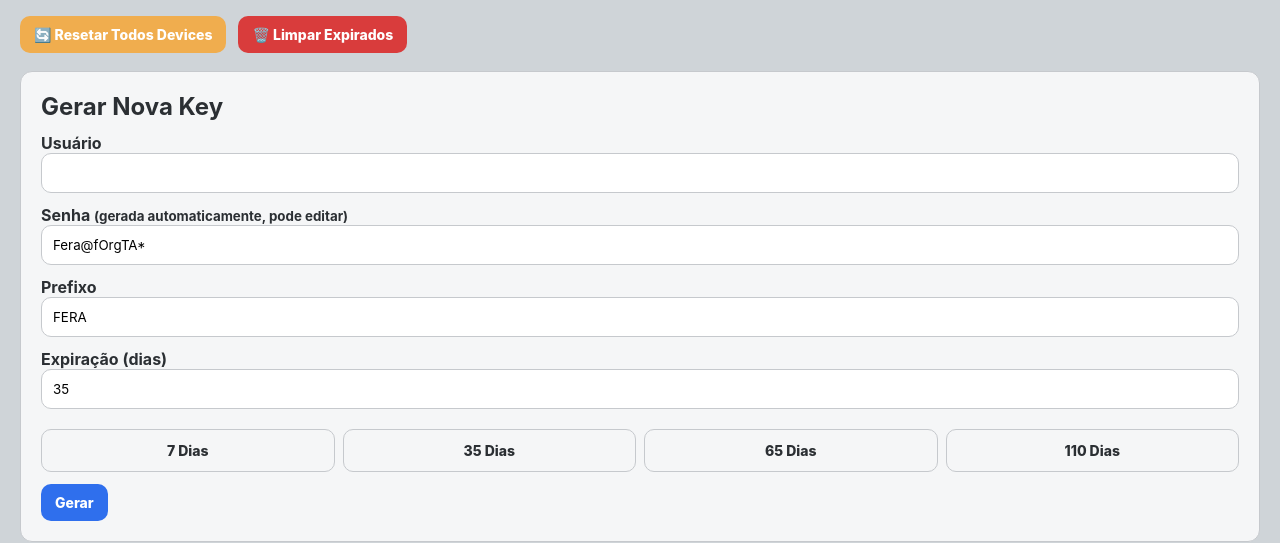
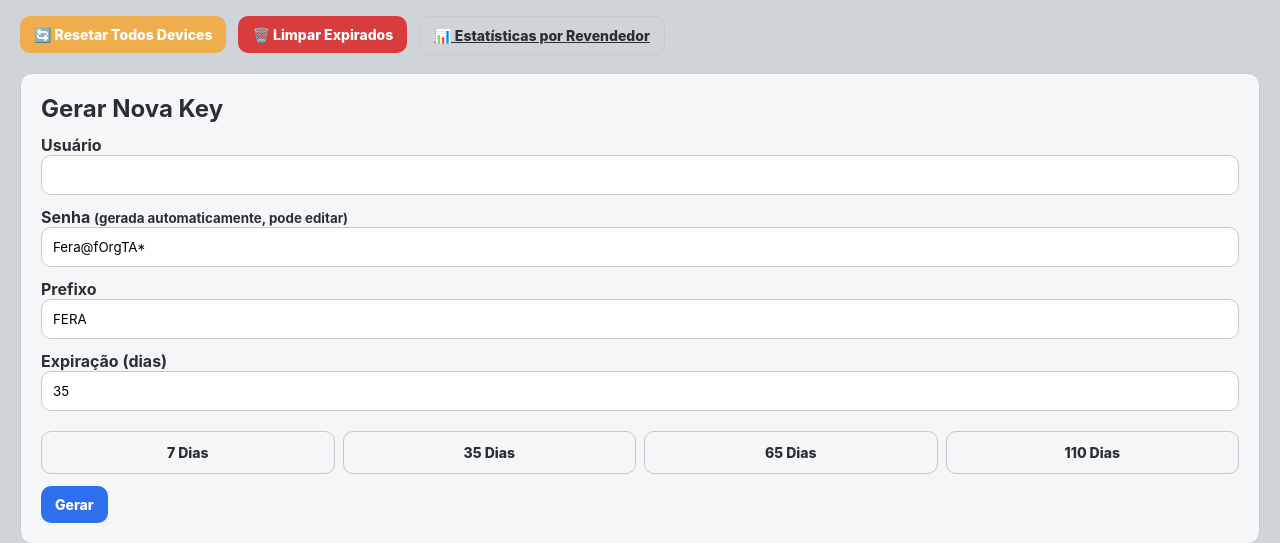
Before and after one commit to FeraAlpha/painel-licenca-server, a Flask app: template templates/admin_index.html in a window 1280 px wide. Shown: the part 69-612 px from the top of the page. Run offline with Flask 2, Linux system fonts and the light colour scheme; the template is opened without the code that fills it, so the values that code supplies are empty.

Commit message:
Update admin_index.html

```diff
--- a/templates/admin_index.html
+++ b/templates/admin_index.html
@@ -349,6 +349,9 @@
         onsubmit="return confirm('Remover TODOS os usuários expirados?')">
     <button type="submit" class="btn btn-danger" onclick="setLoading(this)">🗑️ Limpar Expirados</button>
   </form>
+
+  <!-- NOVO LINK PARA ESTATÍSTICAS -->
+  <a href="/admin/reseller_stats" class="btn btn-ghost">📊 Estatísticas por Revendedor</a>
 </div>
 
 <!-- GERAR KEY -->
@@ -413,8 +416,8 @@
         <th>Senha</th>
         <th>Key</th>
         <th>Device</th>
-        <th>Revendedor</th>  <!-- NOVA COLUNA -->
-        <th onclick="sortTable(6)">Expiração</th>  <!-- ÍNDICE AJUSTADO -->
+        <th>Revendedor</th>
+        <th onclick="sortTable(6)">Expiração</th>
         <th>Status</th>
         <th>Ações</th>
       </tr>
@@ -444,7 +447,7 @@
 
         <td>{{ u.device_id if u.device_id else '-' }}</td>
 
-        <!-- NOVA CÉLULA: REVENDEDOR -->
+        <!-- REVENDEDOR -->
         <td>{{ u.reseller if u.reseller else "Admin" }}</td>
 
         <td class="expCell"></td>
```
